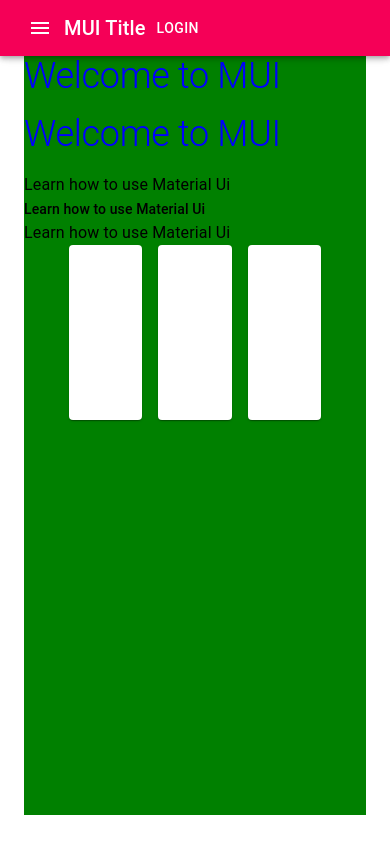
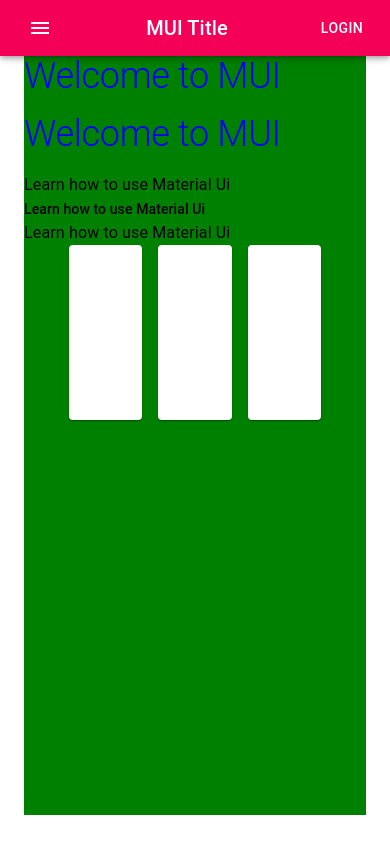
Before and after one commit to zeroaan/material_ui, a React (Create React App) app: page / in a window 390 px wide. Built offline with nearby package versions, Linux system fonts and the light colour scheme.

Commit message:
appbar, toolbar, mobile navbar

```diff
--- a/src/components/TypographyMui.tsx
+++ b/src/components/TypographyMui.tsx
@@ -34,7 +34,7 @@ function TypographyMui() {
         {/* maxWidth: xs, sm, md, lg, xl */}
         <div className={classes.div}>
           <AppBar color="secondary">
-            <Toolbar>
+            <Toolbar className={classes.toolbar}>
               <IconButton color="inherit">
                 <MenuIcon />
               </IconButton>
```
